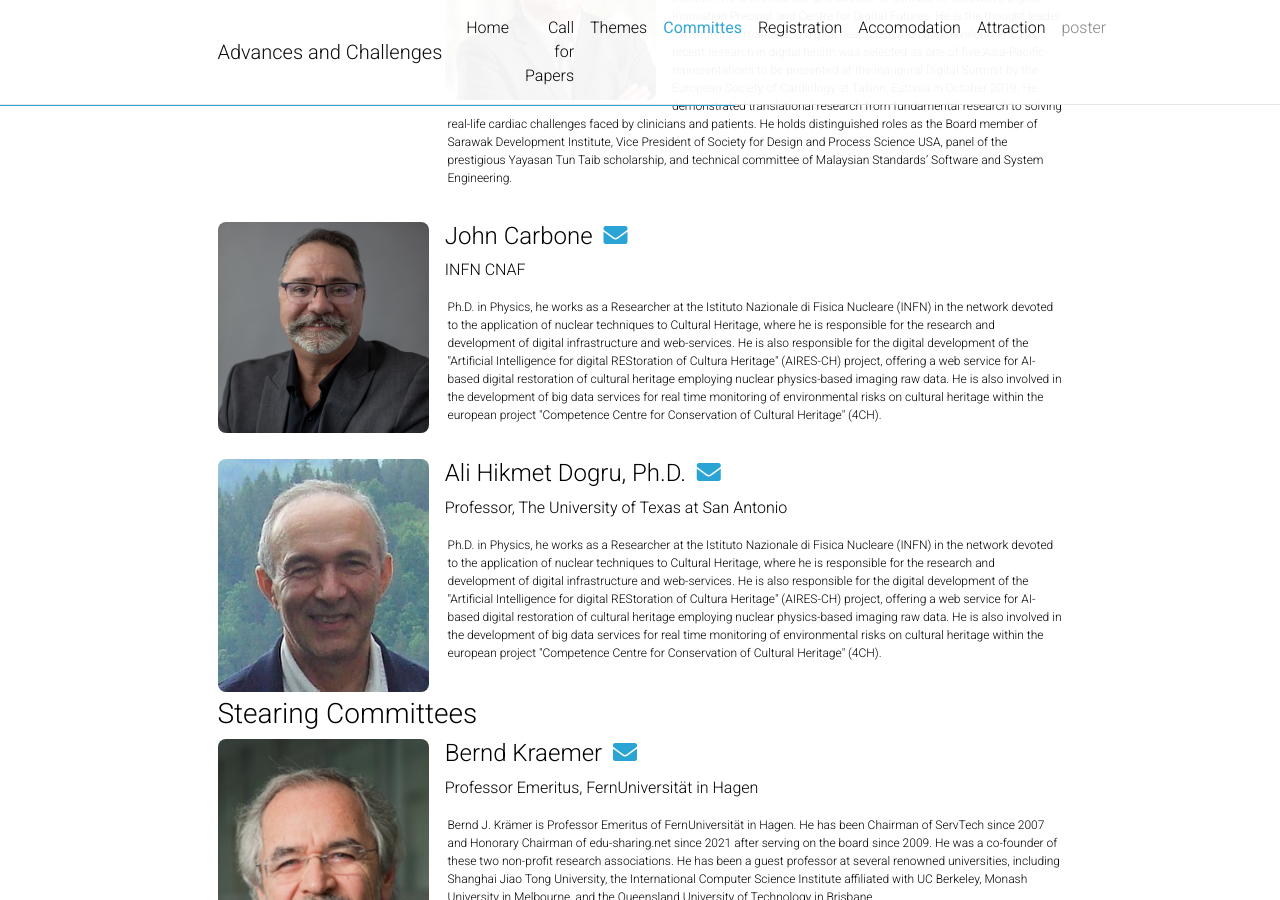
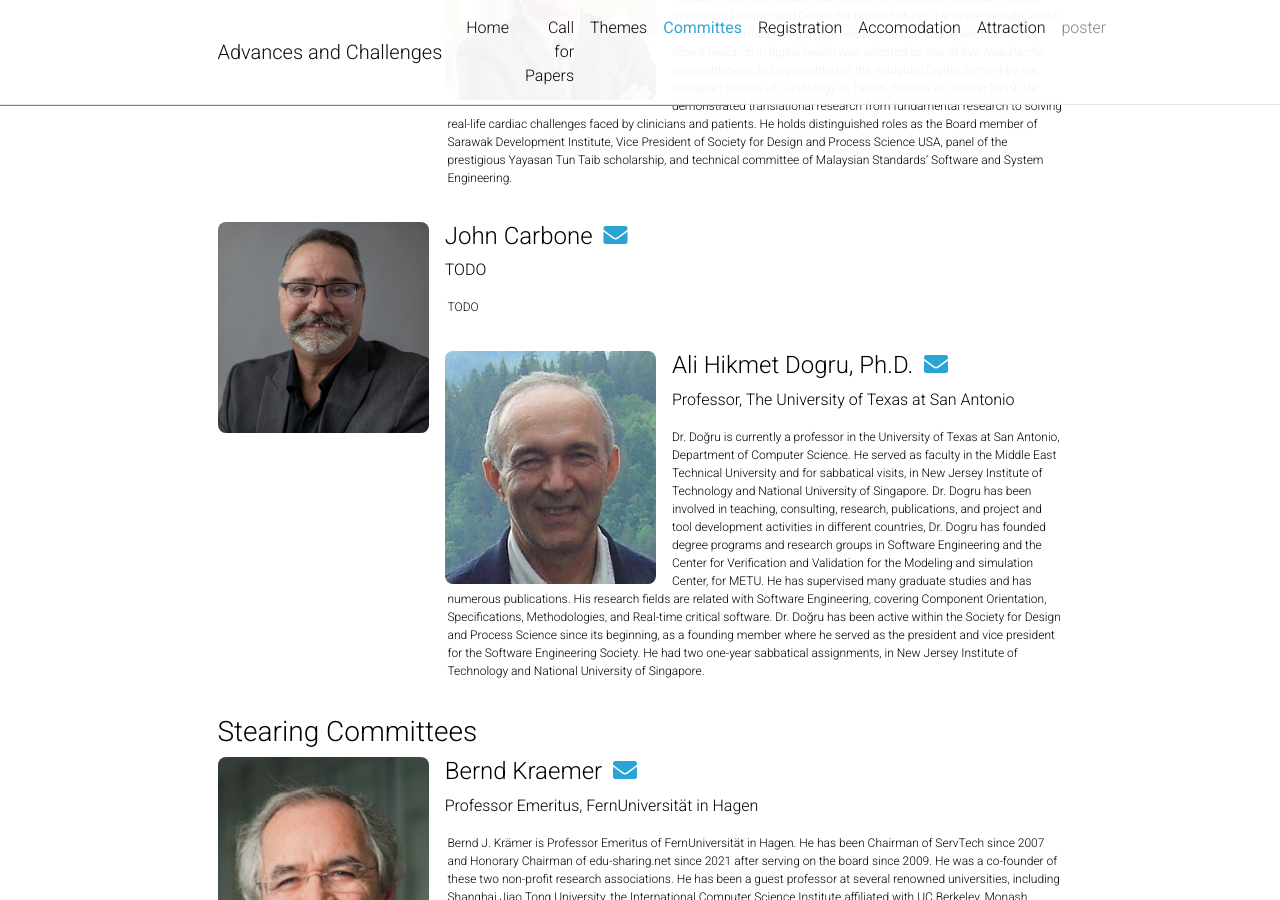
Before and after one commit to GenAI4DPS/advances-challenges, a Jekyll site: the page built from _pages/committees.md, in a window 1280 px wide and 900 px high, scrolled down 1457 px. Built offline with Jekyll 4.4.1, drawn with Linux system fonts in a browser that asks for light colours; comment, search, counter and statistics services are not loaded; a style sheet for code colours, icons or effects is not loaded.

Commit message:
Update committees.md

```diff
--- a/_pages/committees.md
+++ b/_pages/committees.md
@@ -73,10 +73,10 @@ He holds distinguished roles as the Board member of Sarawak Development Institut
     <h4>John Carbone
       <a href="mailto:John.Carbone@forcepointgov.com" title="email"><i class="fas fa-envelope" style="margin-left: 5px;"></i></a>
     </h4>
-    <p> INFN CNAF </p>
+    <p> TODO </p>
   </div>
   <p class="bio">
-    Ph.D. in Physics, he works as a Researcher at the Istituto Nazionale di Fisica Nucleare (INFN) in the network devoted to the application of nuclear techniques to Cultural Heritage, where he is responsible for the research and development of digital infrastructure and web-services. He is also responsible for the digital development of the "Artificial Intelligence for digital REStoration of Cultura Heritage" (AIRES-CH) project, offering a web service for AI-based digital restoration of cultural heritage employing nuclear physics-based imaging raw data. He is also involved in the development of big data services for real time monitoring of environmental risks on cultural heritage within the european project "Competence Centre for Conservation of Cultural Heritage" (4CH).
+    TODO
   </p>
 </div>
 
@@ -89,7 +89,18 @@ He holds distinguished roles as the Board member of Sarawak Development Institut
     <p>Professor, The University of Texas at San Antonio </p>
   </div>
   <p class="bio">
-    Ph.D. in Physics, he works as a Researcher at the Istituto Nazionale di Fisica Nucleare (INFN) in the network devoted to the application of nuclear techniques to Cultural Heritage, where he is responsible for the research and development of digital infrastructure and web-services. He is also responsible for the digital development of the "Artificial Intelligence for digital REStoration of Cultura Heritage" (AIRES-CH) project, offering a web service for AI-based digital restoration of cultural heritage employing nuclear physics-based imaging raw data. He is also involved in the development of big data services for real time monitoring of environmental risks on cultural heritage within the european project "Competence Centre for Conservation of Cultural Heritage" (4CH).
+    Dr. Doğru is currently a professor in the University of Texas at San Antonio, Department of Computer
+Science. He served as faculty in the Middle East Technical University and for sabbatical visits, in New
+Jersey Institute of Technology and National University of Singapore. Dr. Dogru has been involved in
+teaching, consulting, research, publications, and project and tool development activities in different
+countries, Dr. Dogru has founded degree programs and research groups in Software Engineering and the
+Center for Verification and Validation for the Modeling and simulation Center, for METU. He has
+supervised many graduate studies and has numerous publications. His research fields are related with
+Software Engineering, covering Component Orientation, Specifications, Methodologies, and Real-time
+critical software. Dr. Doğru has been active within the Society for Design and Process Science since its
+beginning, as a founding member where he served as the president and vice president for the Software
+Engineering Society. He had two one-year sabbatical assignments, in New Jersey Institute of Technology
+and National University of Singapore.
   </p>
 </div>
 
```
